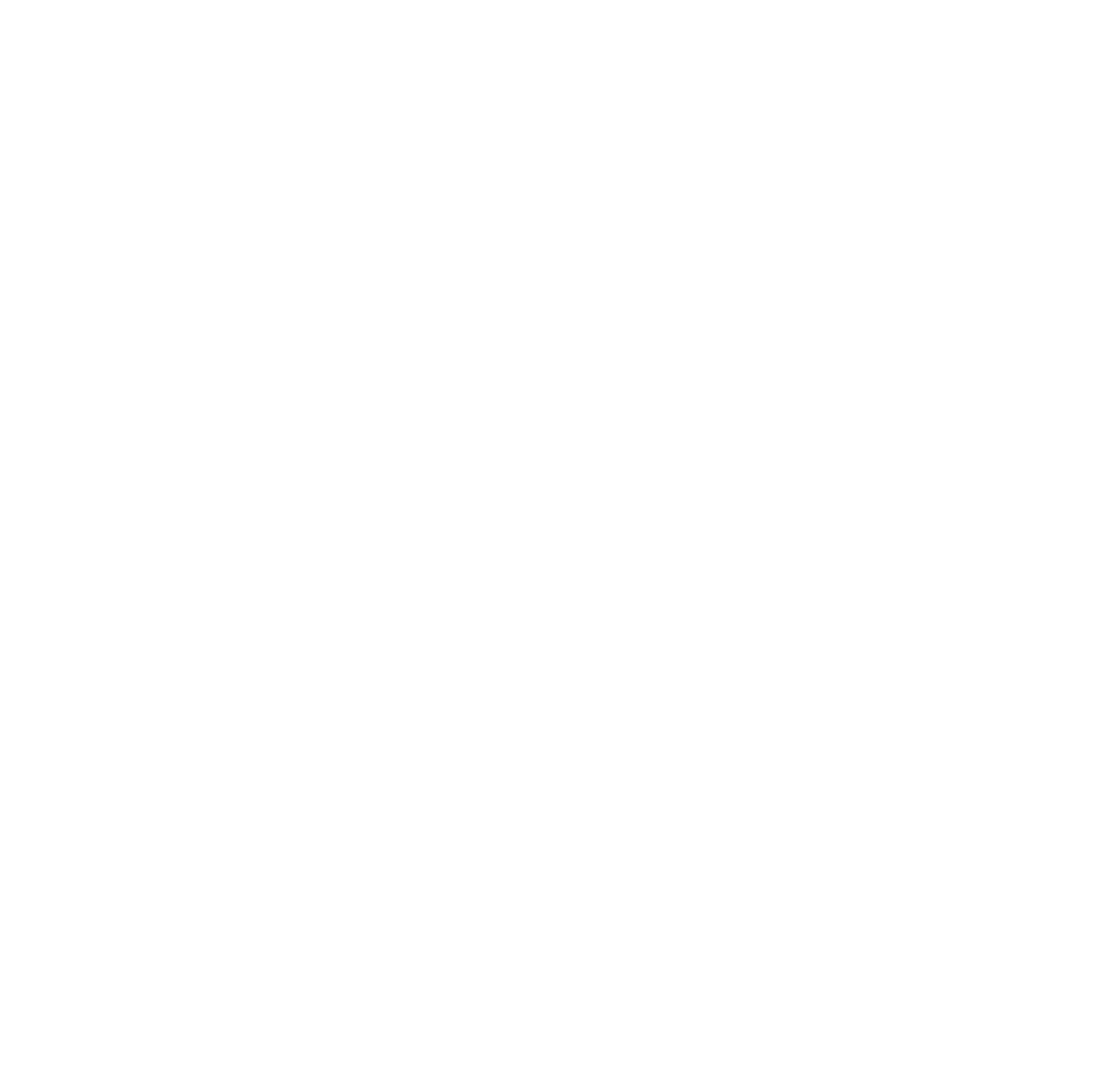
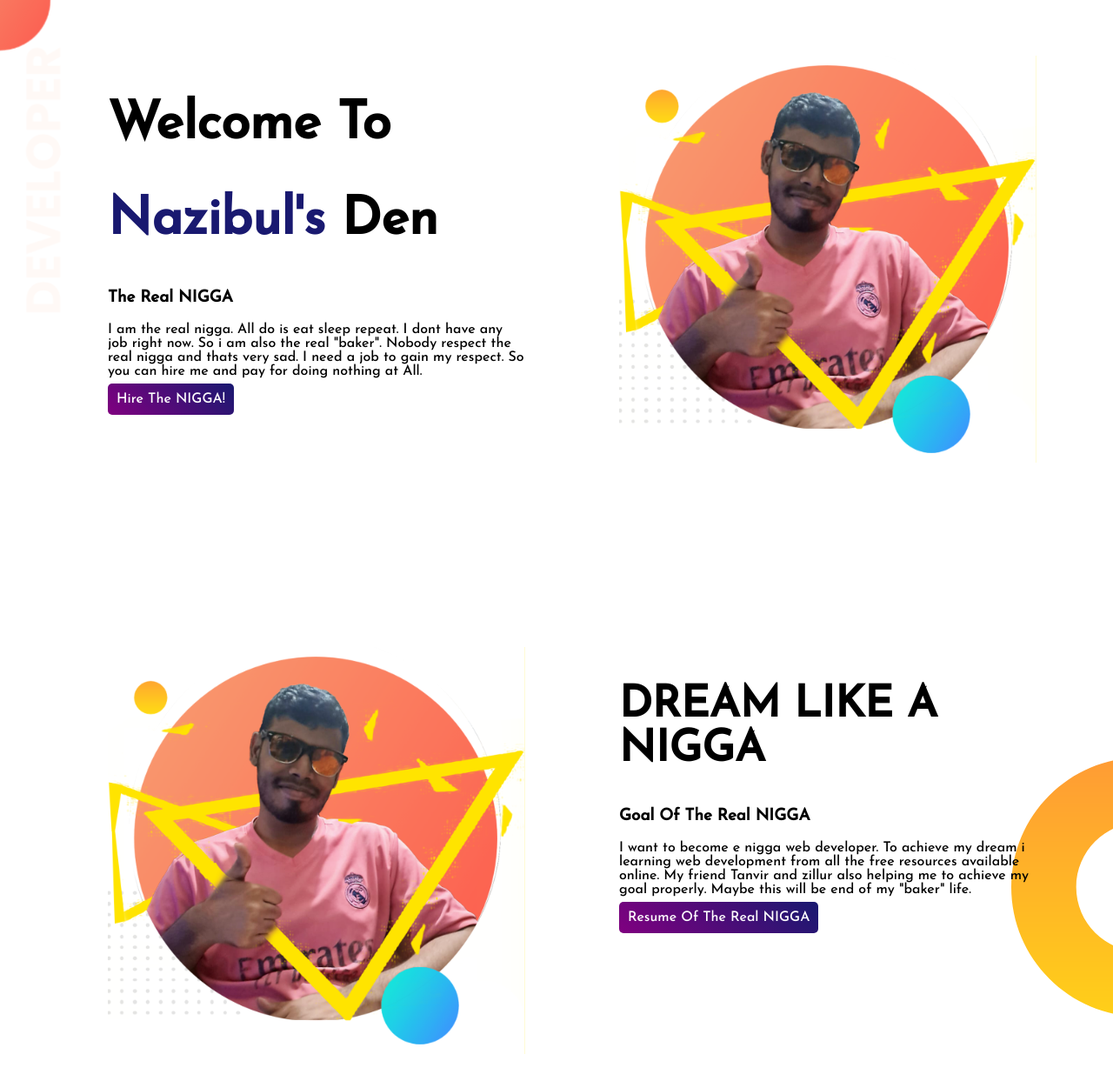
Before and after one commit to toha8469/web-portfolio, a plain HTML site: page index.html in a window 1280 px wide. Shown: the whole page at 87% size. Before the commit the page ends 800 px from the top, so only its background shows below. Drawn offline with Linux system fonts and the light colour scheme.

Commit message:
half portfolio done

```diff
--- a/index.html
+++ b/index.html
@@ -1,11 +1,46 @@
 <!DOCTYPE html>
 <html lang="en">
+
 <head>
     <meta charset="UTF-8">
     <meta name="viewport" content="width=device-width, initial-scale=1.0">
-    <title>Document</title>
+    <title>Nazibul Haque Toha</title>
+    <link rel="preconnect" href="https://fonts.googleapis.com">
+    <link rel="preconnect" href="https://fonts.gstatic.com" crossorigin>
+    <link href="https://fonts.googleapis.com/css2?family=Josefin+Sans:wght@500&display=swap" rel="stylesheet">
+    <link rel="stylesheet" href="style.css">
 </head>
+
 <body>
+    <section>
+        <div class="top align">
+            <h1>Welcome To</h1>
+            <h1><span class="name">Nazibul's</span> Den</h1>
+            <h3>The Real NIGGA</h3>
+            <p> I am the real nigga. All do is eat sleep repeat. I dont have any job right now. So i am
+                also the real
+                "baker". Nobody respect the real nigga and thats very sad. I need a job to gain my respect. So you can
+                hire me and pay for doing nothing at All. </p>
+            <a class="link-button" target="_blank" href="https://www.facebook.com/nzbltoha">Hire The NIGGA!</a>
+        </div>
+        <div class="top">
+            <img src="images/toha.png" alt="The real NIGGA!!">
+        </div>
+    </section>
+    <section class="second">
+        <div class="top">
+            <img src="images/toha.png" alt="The nigga">
+        </div>
+        <div class="top">
+            <h2>DREAM LIKE A NIGGA</h2>
+            <h3>Goal Of The Real NIGGA</h3>
+            <p>I want to become e nigga web developer. To achieve my dream i learning web development from all the free resources available online. My friend Tanvir and zillur also helping me to achieve my goal properly. Maybe this will be end of my "baker" life.</p>
+            <a class="link-button" href="https://www.facebook.com/nzbltoha"> Resume Of The Real NIGGA</a>
+        </div>
+    </section>
+
+
 
 </body>
+
 </html>
--- a/style.css
+++ b/style.css
@@ -0,0 +1,45 @@
+body {
+    margin: 0px;
+    font-family: 'Josefin Sans', sans-serif;
+}
+
+h1 {
+    font-size: 60px;
+}
+h2{
+    font-size: 50px;
+}
+
+.name {
+    color: midnightblue;
+}
+
+section{
+    height: 600px;
+    background-image: url("images/top-banner.png");
+    background-repeat: no-repeat;
+    padding: 40px;
+}
+.top {
+    float: left;
+    width: 40%;
+    margin-left: 5%;
+    padding: 2%;
+}
+
+div img {
+    width: 100%;
+}
+.link-button{
+    text-decoration: none;
+    background-image: linear-gradient(45deg, purple, midnightblue);
+    padding: 10px 10px;
+    border-radius: 5px;
+    color: white;
+}
+.second{
+    height: 600px;
+    background-image: url("images/dream-bg.png");
+    background-position: right;
+    background-repeat: no-repeat;
+}
```
Also changed, not shown: images/toha.png (added).
